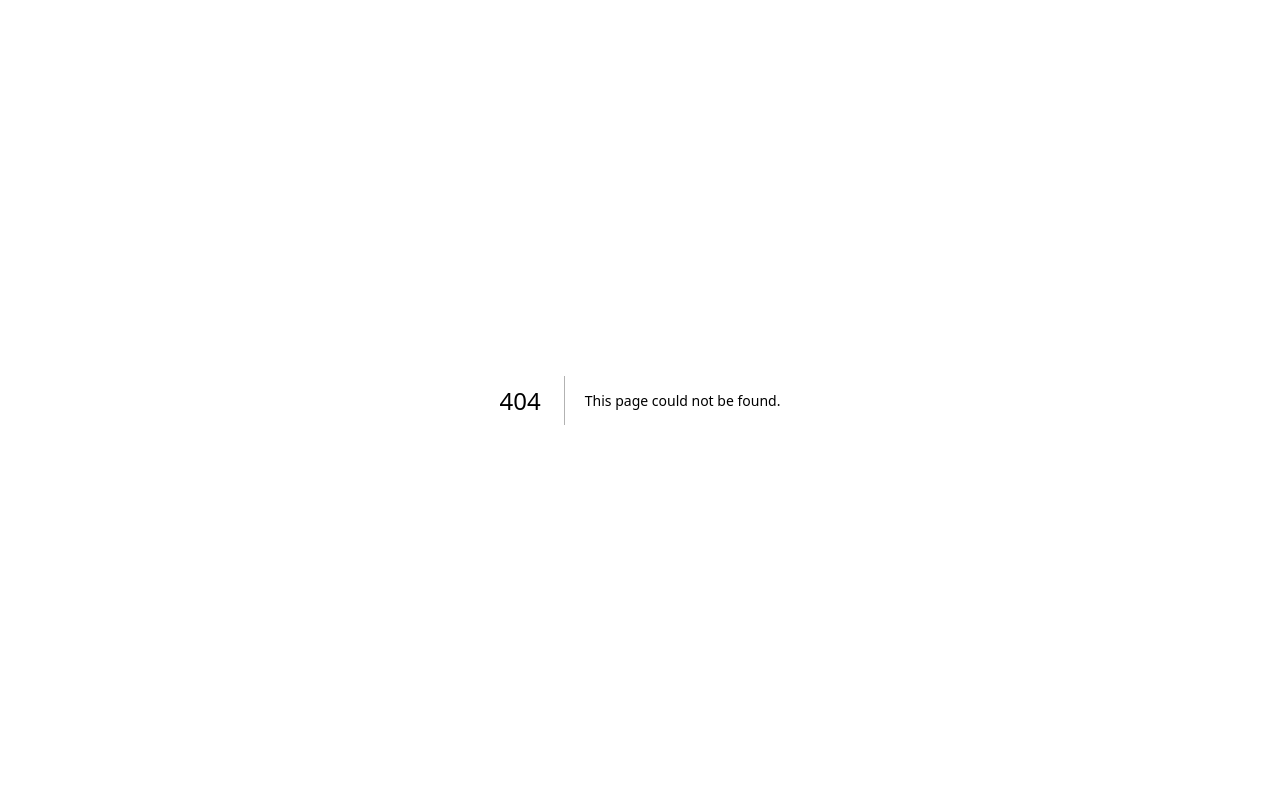
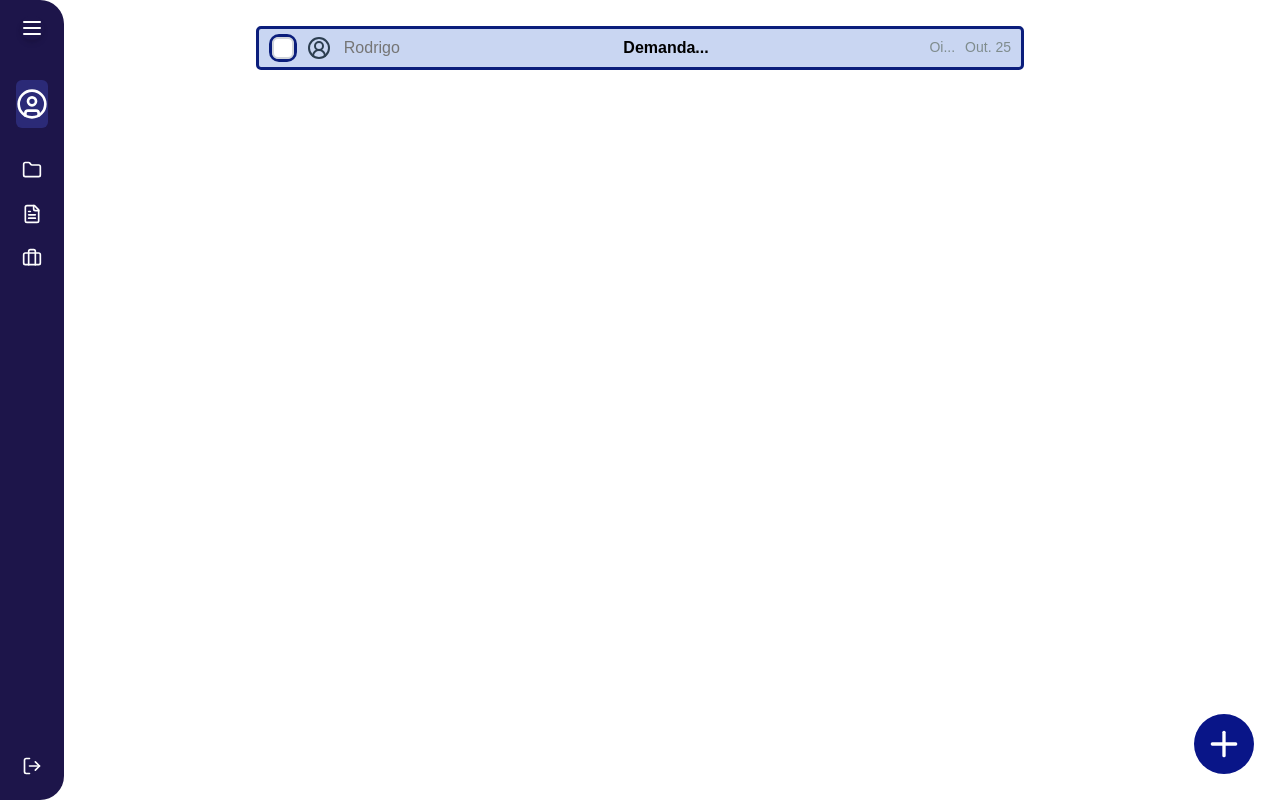
Before and after one commit to Plataforma-Digital-Senai/projeto-extensao, a Next.js app in the folder FrontEnd/: page /cadastro-demanda in a window 1280 px wide. Before the commit this address had no page. Built offline with nearby package versions, Linux system fonts and the light colour scheme.

Commit message:
:sparkles: student demand registration page added

```diff
--- a/FrontEnd/package.json
+++ b/FrontEnd/package.json
@@ -11,10 +11,14 @@
   "dependencies": {
     "@radix-ui/react-tooltip": "^1.2.6",
     "clsx": "^2.1.1",
+    "icons": "^1.0.0",
     "lucide-react": "^0.510.0",
     "next": "15.3.2",
+    "primeicons": "^7.0.0",
+    "primereact": "^10.9.5",
     "react": "^19.0.0",
     "react-dom": "^19.0.0",
+    "styled-components": "^6.1.18",
     "tailwind-merge": "^3.3.0"
   },
   "devDependencies": {
--- /dev/null
+++ b/FrontEnd/src/app/cadastro-demanda/page.tsx
@@ -0,0 +1,183 @@
+'use client';
+
+import React, { useState, useRef } from 'react';
+import styled from 'styled-components';
+import Sidebar from '@/components/sidebar';
+import { Checkbox } from 'primereact/checkbox';
+import { Menu } from 'primereact/menu';
+import 'primereact/resources/themes/lara-light-indigo/theme.css';
+import 'primereact/resources/primereact.min.css';
+import 'primeicons/primeicons.css';
+import { CircleUserRound } from 'lucide-react';
+import { Plus } from 'lucide-react';
+
+
+{/*Estilização*/ }
+const DropdownContainer = styled.div`
+  border: 3px solid #0B1E7C;
+  border-radius: 5px;
+  background-color: #C9D6F2;
+  display: flex;
+  align-items: center;
+  padding: 5px 10px;
+  font-family: Arial, sans-serif;
+  width: 60vw;
+  margin: 0 auto;
+  margin-top: 2vw;
+  cursor: pointer;
+
+  &:hover {
+    background-color:#a1b3da;
+  }
+`;
+
+const CheckboxContainer = styled.div`
+  border: 3px solid #0B1E7C;
+  border-radius: 10px;
+  margin-right: 10px;
+  display: flex;
+  align-items: center;
+  pointer-events: auto;
+`;
+
+const Name = styled.span`
+  flex-grow: 1;
+  color: #757575;
+  font-size: 16px;
+  pointer-events: auto;
+  margin-left: 1vw;
+`;
+
+const Title = styled.span`
+  flex-grow: 1;
+  color: #000000;
+  font-weight: bolder;
+  font-size: 16px;
+  pointer-events: auto;
+  margin-left: 1vw;
+`;
+
+const Status = styled.span`
+  color: #7f8c8d;
+  font-size: 14px;
+  margin-left: 10px;
+  pointer-events: auto;
+`;
+
+const FloatingPlusButton = styled.div`
+  position: fixed;
+  bottom: 2vw;
+  right: 2vw;
+  background-color: #091588;
+  border-radius: 50%;
+  padding: 10px;
+  z-index: 1000;
+  cursor: pointer;
+
+  &:hover {
+    background-color:#1D154A;
+  }
+`;
+
+
+const CustomCheckboxStyles = styled.div`
+  .custom-checkbox .p-checkbox .p-checkbox-box {
+    border-radius: 50%;
+    width: 20px;
+    height: 20px;
+    border: 2px solid #2c3e50;
+    background-color: #fff;
+  }
+
+  .custom-checkbox .p-checkbox .p-checkbox-box.p-highlight {
+    background-color: #2c3e50;
+  }
+
+
+`;
+const menuItems = [
+    {
+        label: 'Perfil',
+        icon: 'pi pi-user',
+        command: () => {
+            console.log('Perfil clicado');
+        },
+    },
+];
+
+const Dropdown: React.FC = () => {
+    const [checked, setChecked] = useState<boolean>(false);
+    const menu = useRef<any>(null);
+
+    // Menu items for the dropdown
+    const [showDropdown, setShowDropdown] = useState(false);
+
+    const toggleDropdown = () => {
+        setShowDropdown((prev) => !prev);
+    };
+
+    return (
+        <div>
+            <Sidebar session_token_role="estudante" />
+            <CustomCheckboxStyles>
+                <DropdownContainer onClick={toggleDropdown}>
+                    <CheckboxContainer>
+                        <Checkbox
+                            onClick={(e) => e.stopPropagation()}
+                            onChange={(e) => setChecked(e.checked ?? false)}
+                            checked={checked}
+                            className="custom-checkbox"
+                        />
+                    </CheckboxContainer>
+                    <CircleUserRound size={24} color="#2c3e50" />
+                    <Name>Rodrigo</Name>
+                    <Title>Demanda...</Title>
+                    <Status>Oi...</Status>
+                    <Status>Out. 25</Status>
+                </DropdownContainer>
+
+                {showDropdown && (
+                    <div style={{
+                        margin: '10px auto',
+                        padding: '20px',
+                        border: '3px solid #0B1E7C',
+                        borderRadius: '10px',
+                        backgroundColor: '#fff',
+                        width: '60vw',
+                        boxShadow: '0 4px 8px rgba(0,0,0,0.1)',
+                        fontFamily: 'Arial, sans-serif'
+                    }}>
+                        <div style={{ display: 'flex', justifyContent: 'space-between', alignItems: 'start' }}>
+                            <div style={{ display: 'flex', alignItems: 'center', gap: '10px' }}>
+                                <CircleUserRound size={48} color="#2c3e50" />
+                                <div>
+                                    <div style={{ fontWeight: 'bold', color: '#000000' }}>Rodrigo Souza</div>
+                                    <div style={{ color: '#737373', fontSize: '1vw', textDecoration: 'underline' }}>admin@gmail.com</div>
+                                </div>
+                            </div>
+                            <div style={{ fontSize: '1vw', color: '#555', marginRight: '15vw' }}>25 de Outubro, 2025 19:28</div>
+                        </div>
+
+                        <h2 style={{ marginTop: '2vw', fontWeight: 'bold', color: '#000000', textAlign: 'center', fontSize: '2vw' }}>
+                            Why Choose a theme that looks good with WooComerce
+                        </h2>
+
+                        <p style={{ color: '#424242', marginTop: '1vw', textAlign: 'justify', marginLeft: '2vw', marginRight: '2vw' }}>
+                            Lorem Ipsum is simply dummy text of the printing and typesetting industry. Lorem Ipsum has been the industry's standard dummy text ever since the 1500s, when an unknown printer took a galley of type and scrambled it to make a type specimen book. It has survived not only five centuries, but also the leap into electronic typesetting, remaining essentially unchanged.
+
+                            It was popularised in the 1960s with the release of Letraset sheets containing Lorem Ipsum passages, and more recently with desktop publishing software like Aldus PageMaker including versions of Lorem Ipsum
+                        </p>
+                    </div>
+                )}
+
+                <Menu id="popup_menu" model={menuItems} popup ref={menu} />
+            </CustomCheckboxStyles>
+            <FloatingPlusButton>
+                <Plus size={40} color="#fff" />
+            </FloatingPlusButton>
+
+        </div>
+    );
+};
+
+export default Dropdown;
```
Also changed, not shown: 2 other files (tests, documents, lock files or other folders).
